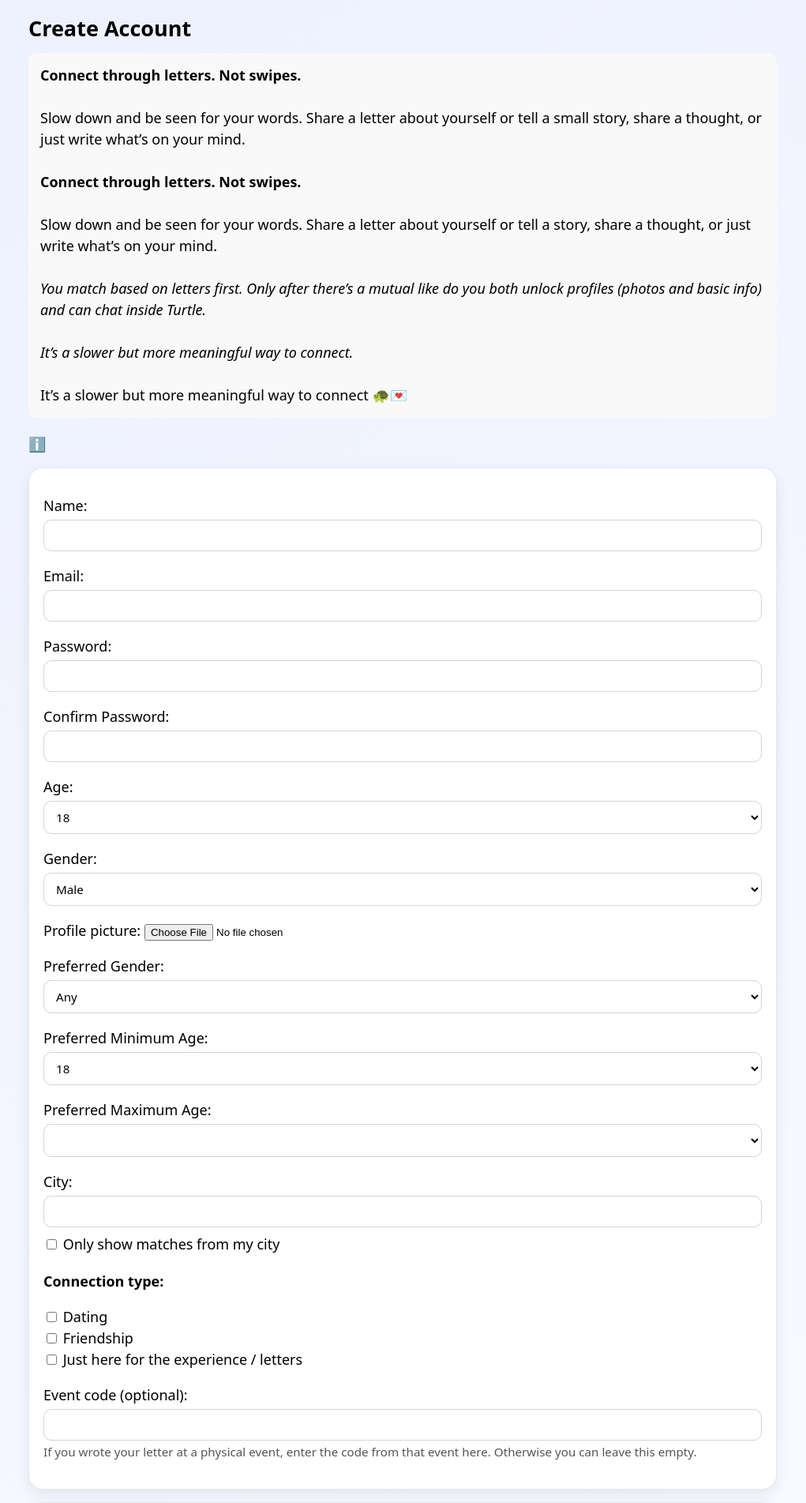
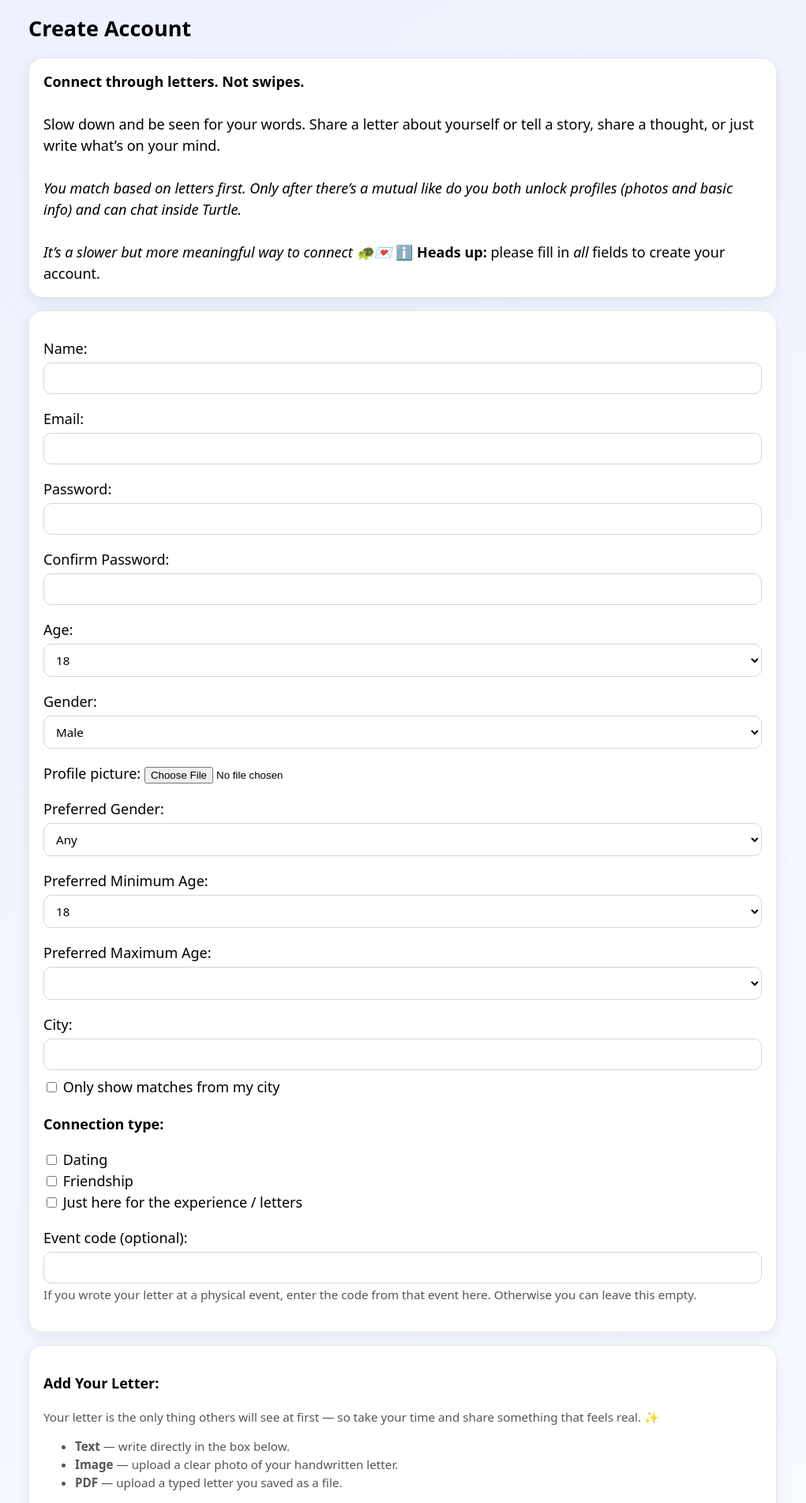
Before and after one commit to thisisalik/my-django-website, a Django app: page /register/ in a window 1280 px wide. Shown: the top 1903 px of the page at 79% size, without its empty margins (130-1151 px from the left). Run offline with Django 5.2, Linux system fonts and the light colour scheme; data that the repository does not hold is empty; some libraries are stand-ins or nearby versions.

Commit message:
changing design

```diff
--- a/core/templates/register.html
+++ b/core/templates/register.html
@@ -59,11 +59,14 @@ form textarea {
 {# We intentionally DO NOT render Django messages here to avoid old green success banners #}
 {# (No messages loop) #}
 
-<div class="box">  <strong>Connect through letters. Not swipes.</strong>
-  <br><br>  Slow down and be seen for your words. Share a letter about yourself or tell a small story, share a thought, or just write what’s on your mind.<br><br>  <strong>Connect through letters. Not swipes. </strong><br><br>  Slow down and be seen for your words. Share a letter about yourself or tell a story, share a thought, or just write what’s on your mind.<br><br>  <em>You match based on letters first. Only after there’s a mutual like do you both unlock profiles (photos and basic info) and can chat inside Turtle.    <br><br>It’s a slower but more meaningful way to connect.</em>
-<br><br>It’s a slower but more meaningful way to connect 🐢💌
-</em></div><div class="info-box" role="status" aria-live="polite">
-   <span class="info-icon" aria-hidden="true">ℹ️</span>
+<div class="t-card">
+  <strong>Connect through letters. Not swipes. </strong><br><br>
+  Slow down and be seen for your words. Share a letter about yourself or tell a story, share a thought, or just write what’s on your mind.<br><br>
+  <em>You match based on letters first. Only after there’s a mutual like do you both unlock profiles (photos and basic info) and can chat inside Turtle.
+    <br><br>It’s a slower but more meaningful way to connect 🐢💌 </em>
+    <span class="info-icon" aria-hidden="true">ℹ️</span>
+    <strong>Heads up:</strong> please fill in <em>all</em> fields to create your account.
+</div>
 
 <form method="post" enctype="multipart/form-data">
   {% csrf_token %}
```
